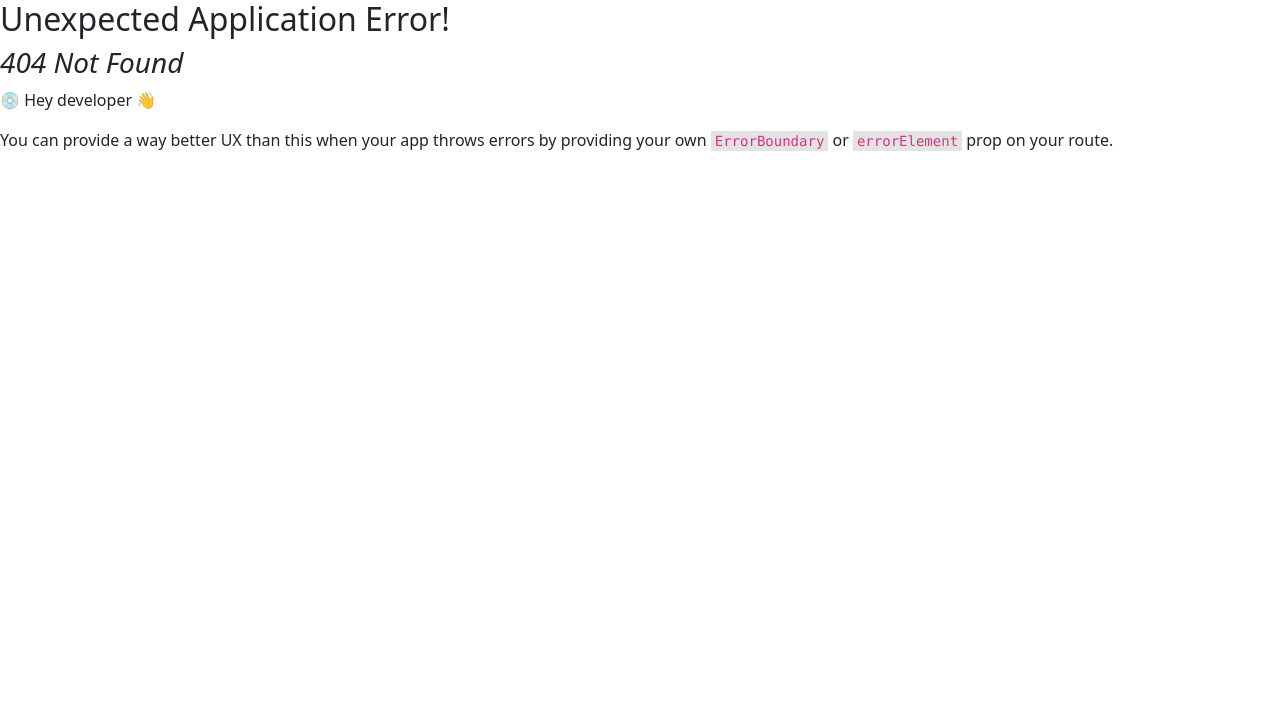
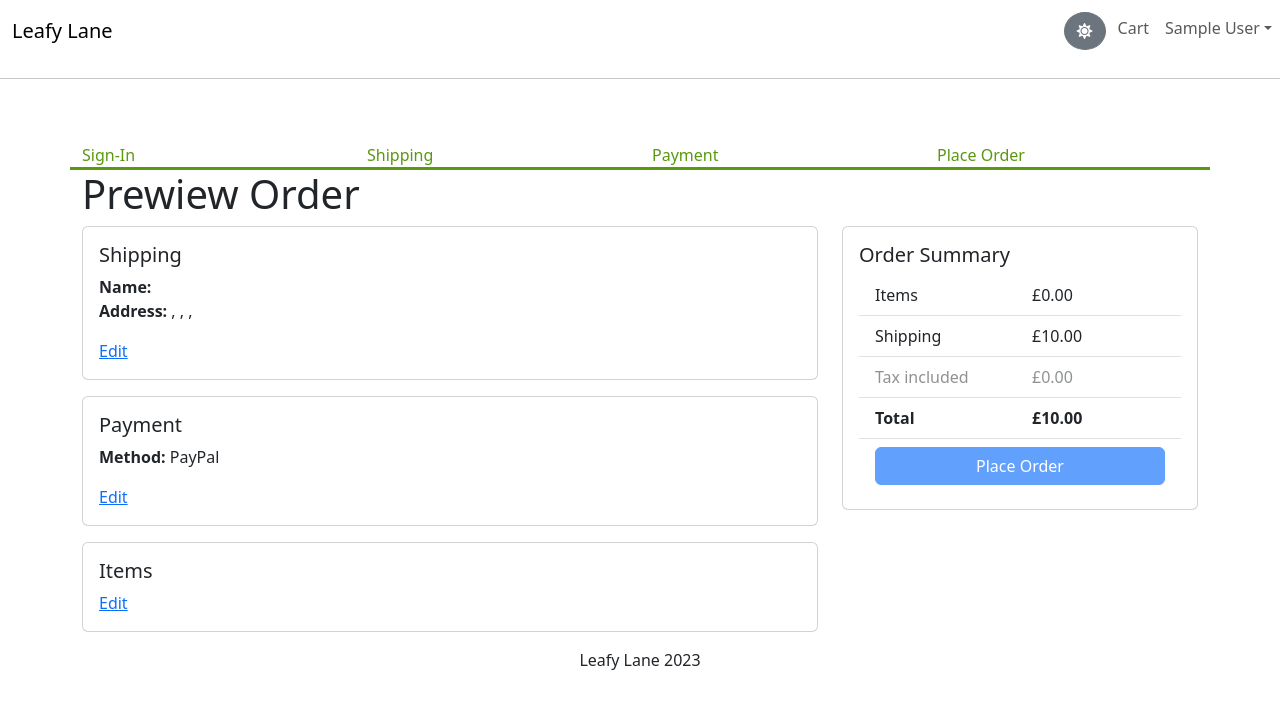
Before and after one commit to ZEwela/leafy_lane, a React (Vite) app in the folder frontend/: page /placeorder in a window 1280 px wide. Before the commit this address had no page. Shown: the top 708 px of the page. Built offline with nearby package versions, Linux system fonts and the light colour scheme; sample sign-in values are in the browser's storage.

Commit message:
Place Order Page

```diff
--- a/frontend/src/Store.tsx
+++ b/frontend/src/Store.tsx
@@ -27,6 +27,7 @@
     paymentMethod: localStorage.getItem("paymentMethod")
       ? localStorage.getItem("paymentMethod")!
       : "PayPal",
+    itemsPrice: 0,
     shippingPrice: 0,
     taxPrice: 0,
     totalPrice: 0,
@@ -37,6 +38,7 @@
   | { type: "TOGGLE_MODE" }
   | { type: "CART_ADD_ITEM"; payload: CartItem }
   | { type: "CART_REMOVE_ITEM"; payload: CartItem }
+  | { type: "CART_CLEAR" }
   | { type: "USER_SIGNIN"; payload: UserInfo }
   | { type: "USER_SIGNOUT" }
   | { type: "USER_SIGNUP"; payload: UserInfo }
@@ -69,6 +71,9 @@
       );
       localStorage.setItem("cartItems", JSON.stringify(cartItems));
       return { ...state, cart: { ...state.cart, cartItems } };
+    }
+    case "CART_CLEAR": {
+      return { ...state, cart: { ...state.cart, cartItems: [] } };
     }
     case "USER_SIGNIN": {
       return { ...state, userInfo: action.payload };
--- /dev/null
+++ b/frontend/src/hooks/orderHooks.ts
@@ -0,0 +1,23 @@
+import { useMutation } from "@tanstack/react-query";
+import { CartItem, ShippingAddress } from "../types/Cart";
+import apiClient from "../apiClient";
+import { Order } from "../types/Order";
+
+export const useCreateOrderMutation = () =>
+  useMutation({
+    mutationFn: async (order: {
+      orderItems: CartItem[];
+      shippingAddress: ShippingAddress;
+      paymentMethod: string;
+      itemsPrice: number;
+      shippingPrice: number;
+      taxPrice: number;
+      totalPrice: number;
+    }) =>
+      (
+        await apiClient.post<{ message: string; order: Order }>(
+          "/api/orders",
+          order
+        )
+      ).data,
+  });
--- a/frontend/src/main.tsx
+++ b/frontend/src/main.tsx
@@ -21,6 +21,7 @@
 import ShippingAdress from "./pages/ShippingAdress.tsx";
 import PaymentMethod from "./pages/PaymentMethod.tsx";
 import ProtectedRoute from "./components/ProtectedRoute.tsx";
+import PlaceOrder from "./pages/PlaceOrder.tsx";
 
 const router = createBrowserRouter(
   createRoutesFromElements(
@@ -33,6 +34,7 @@
       <Route path="" element={<ProtectedRoute />}>
         <Route path="shipping" element={<ShippingAdress />} />
         <Route path="payment" element={<PaymentMethod />} />
+        <Route path="placeorder" element={<PlaceOrder />} />
       </Route>
     </Route>
   )
--- /dev/null
+++ b/frontend/src/pages/PlaceOrder.tsx
@@ -0,0 +1,162 @@
+import React, { useContext, useEffect } from "react";
+import { Link, useNavigate } from "react-router-dom";
+import { Store } from "../Store";
+import { useCreateOrderMutation } from "../hooks/orderHooks";
+import { ApiError } from "../types/ApiError";
+import { getError } from "../utils";
+import { toast } from "react-toastify";
+import CheckoutSteps from "../components/CheckoutSteps";
+import { Helmet } from "react-helmet-async";
+import { Button, Card, Col, ListGroup, Row } from "react-bootstrap";
+import LoadingBox from "../components/LoadingBox";
+
+function PlaceOrder() {
+  const navigate = useNavigate();
+  const { state, dispatch } = useContext(Store);
+  const { cart, userInfo } = state;
+
+  const round2 = (num: number) => Math.round(num * 100 + Number.EPSILON) / 100; // 123.2345 => 123.23
+
+  cart.itemsPrice = round2(
+    cart.cartItems.reduce((a, c) => a + c.quantity * c.price, 0)
+  );
+  cart.shippingPrice = cart.itemsPrice > 100 ? round2(0) : round2(10);
+  cart.taxPrice = round2(cart.itemsPrice - cart.itemsPrice / 1.2);
+  cart.totalPrice = cart.itemsPrice + cart.shippingPrice;
+
+  const { mutateAsync: placeOrder, isLoading } = useCreateOrderMutation();
+
+  const placeOrderHandler = async () => {
+    try {
+      const data = await placeOrder({
+        orderItems: cart.cartItems,
+        shippingAddress: cart.shippingAddress,
+        paymentMethod: cart.paymentMethod,
+        itemsPrice: cart.itemsPrice,
+        shippingPrice: cart.shippingPrice,
+        taxPrice: cart.taxPrice,
+        totalPrice: cart.totalPrice,
+      });
+      dispatch({ type: "CART_CLEAR" });
+      localStorage.removeItem("cartItems");
+      navigate(`/order/${data.order._id}`);
+    } catch (error) {
+      toast.error(getError(error as ApiError));
+    }
+  };
+
+  useEffect(() => {
+    if (!cart.paymentMethod) {
+      navigate("/payment");
+    }
+  }, [cart, navigate]);
+
+  return (
+    <div>
+      <CheckoutSteps step1 step2 step3 step4 />
+      <Helmet>
+        <title>Preview Order</title>
+      </Helmet>
+      <h1>Prewiew Order</h1>
+      <Row>
+        <Col md={8}>
+          <Card className="mb-3">
+            <Card.Body>
+              <Card.Title>Shipping</Card.Title>
+              <Card.Text>
+                <strong>Name: </strong> {cart.shippingAddress.fullName} <br />
+                <strong>Address: </strong> {cart.shippingAddress.address},{" "}
+                {cart.shippingAddress.city}, {cart.shippingAddress.postalCode},{" "}
+                {cart.shippingAddress.country}
+              </Card.Text>
+              <Link to="/shipping">Edit</Link>
+            </Card.Body>
+          </Card>
+          <Card className="mb-3">
+            <Card.Body>
+              <Card.Title>Payment</Card.Title>
+              <Card.Text>
+                <strong>Method: </strong> {cart.paymentMethod}
+              </Card.Text>
+              <Link to="/payment">Edit</Link>
+            </Card.Body>
+          </Card>
+          <Card className="mb-3">
+            <Card.Body>
+              <Card.Title>Items</Card.Title>
+              <ListGroup variant="flush">
+                {cart.cartItems.map((item) => (
+                  <ListGroup.Item key={item._id}>
+                    <Row className="align-items-center">
+                      <Col md={6}>
+                        <img
+                          src={item.image}
+                          alt={item.name}
+                          className="img-fluid rounded thumbnail"
+                        />{" "}
+                        <Link to={`/product/${item.slug}`}>{item.name}</Link>
+                      </Col>
+                      <Col md={3}>
+                        <span>{item.quantity}</span>
+                      </Col>
+                      <Col md={3}>£{item.price}</Col>
+                    </Row>
+                  </ListGroup.Item>
+                ))}
+              </ListGroup>
+              <Link to="/cart">Edit</Link>
+            </Card.Body>
+          </Card>
+        </Col>
+        <Col md={4}>
+          <Card>
+            <Card.Body>
+              <Card.Title>Order Summary</Card.Title>
+              <ListGroup variant="flush">
+                <ListGroup.Item>
+                  <Row>
+                    <Col>Items</Col>
+                    <Col>£{cart.itemsPrice.toFixed(2)}</Col>
+                  </Row>
+                </ListGroup.Item>
+                <ListGroup.Item>
+                  <Row>
+                    <Col>Shipping</Col>
+                    <Col>£{cart.shippingPrice.toFixed(2)}</Col>
+                  </Row>
+                </ListGroup.Item>
+                <ListGroup.Item>
+                  <Row className="opacity-50">
+                    <Col>Tax included</Col>
+                    <Col>£{cart.taxPrice.toFixed(2)}</Col>
+                  </Row>
+                </ListGroup.Item>
+                <ListGroup.Item>
+                  <Row className="fw-bold">
+                    <Col>Total</Col>
+                    <Col>£{cart.totalPrice.toFixed(2)}</Col>
+                  </Row>
+                </ListGroup.Item>
+                <ListGroup.Item>
+                  <div className="d-grid">
+                    <Button
+                      type="button"
+                      onClick={placeOrderHandler}
+                      disabled={cart.cartItems.length === 0 || isLoading}
+                      variant="primary"
+                    >
+                      Place Order
+                    </Button>
+                    {isLoading && <LoadingBox />}
+                  </div>
+                </ListGroup.Item>
+              </ListGroup>
+            </Card.Body>
+          </Card>
+        </Col>
+      </Row>
+    </div>
+  );
+}
+
+export default PlaceOrder;
--- a/frontend/src/types/Cart.ts
+++ b/frontend/src/types/Cart.ts
@@ -20,6 +20,7 @@
   cartItems: CartItem[];
   shippingAddress: ShippingAddress;
   paymentMethod: string;
+  itemsPrice: number;
   shippingPrice: number;
   taxPrice: number;
   totalPrice: number;
--- /dev/null
+++ b/frontend/src/types/Order.ts
@@ -0,0 +1,19 @@
+import { CartItem, ShippingAddress } from "./Cart";
+import { UserInfo } from "./UserInfo";
+
+export type Order = {
+  _id: string;
+  orderItems: CartItem[];
+  shippingAddress: ShippingAddress;
+  paymentMethod: string;
+  user: UserInfo;
+  createdAt: string;
+  isPaid: boolean;
+  paidAt: string;
+  isDelivered: boolean;
+  deliveredAt: string;
+  itemsPrice: number;
+  taxPrice: number;
+  shippingPrice: number;
+  totalPrice: number;
+};
```
